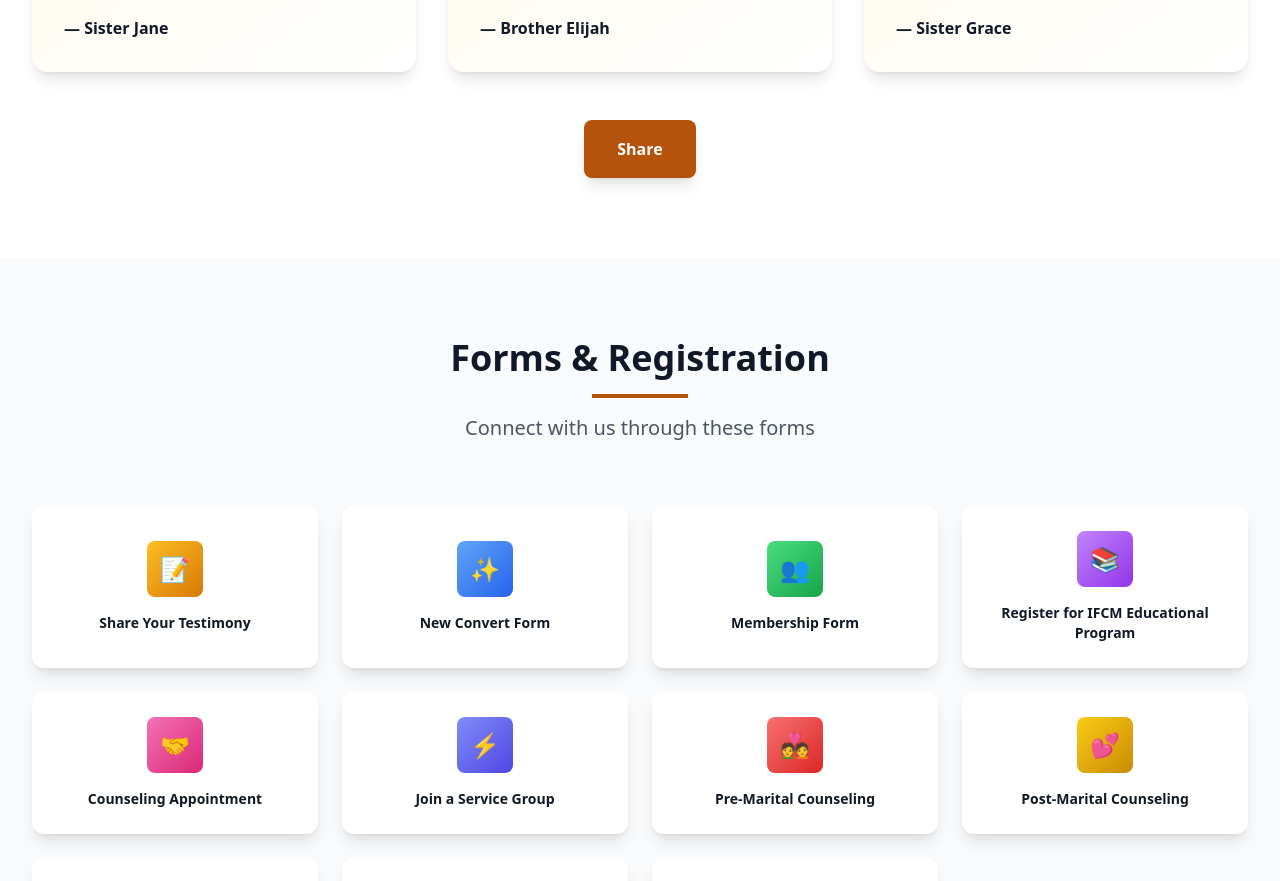
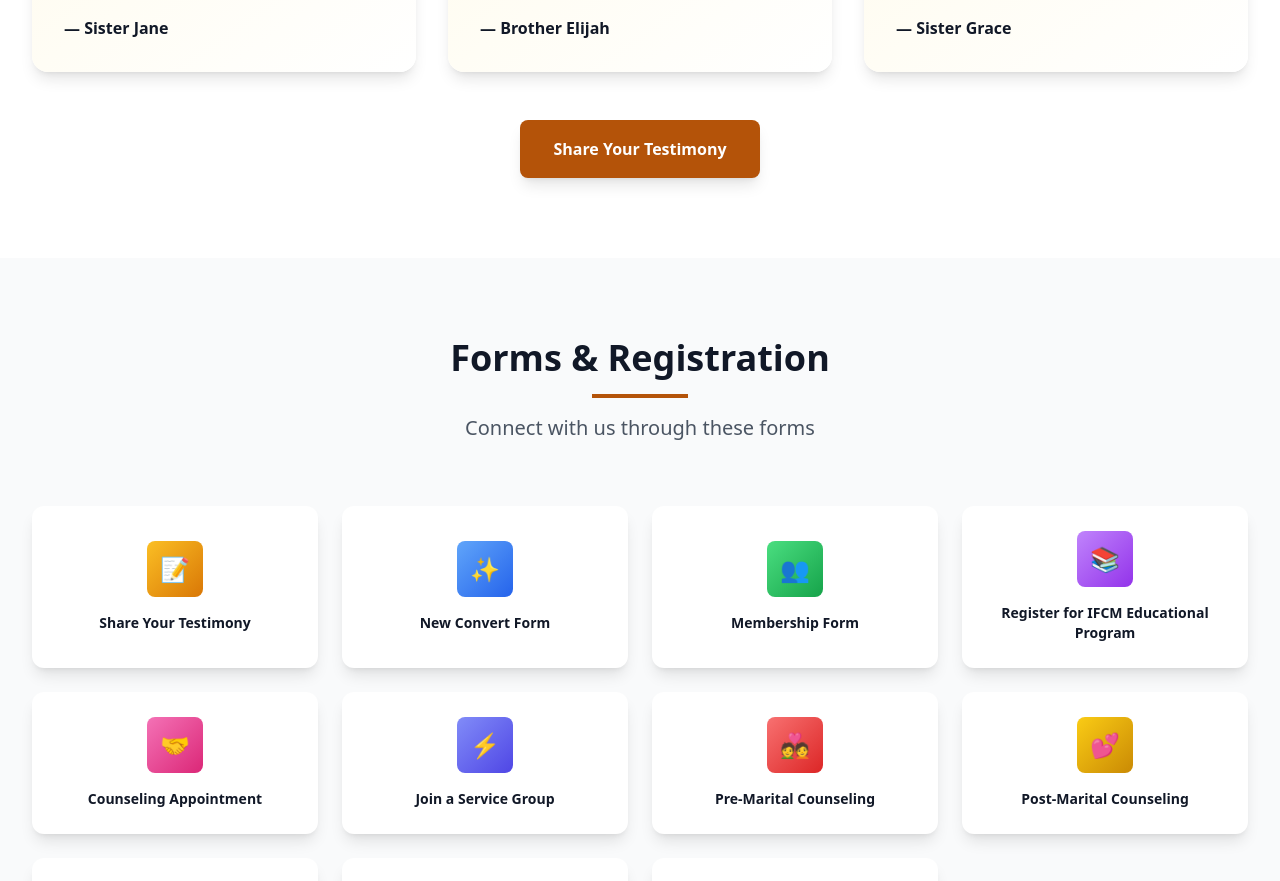
Before and after one commit to davyken/IFCM.com, a React (Vite) app: page / in a window 1280 px wide. Shown: the part 5960-6841 px from the top of the page. Built offline with nearby package versions, Linux system fonts and the light colour scheme.

Commit message:
youtube url link changed

```diff
--- a/src/App.jsx
+++ b/src/App.jsx
@@ -231,7 +231,7 @@ function Footer({ scrollToSection }) {
               <a href="https://www.facebook.com/increasingfaithofchristministryinternational?mibextid=ZbWKwL" className="w-8 h-8 bg-gray-800 rounded-full flex items-center justify-center hover:bg-amber-700 transition-colors">
                 <Facebook size={16} />
               </a>
-              <a href="https://www.youtube.com/@increasingfaithofchristmin150" className="w-8 h-8 bg-gray-800 rounded-full flex items-center justify-center hover:bg-amber-700 transition-colors">
+              <a href="https://www.youtube.com/@increasingfaithofchristmin1504" className="w-8 h-8 bg-gray-800 rounded-full flex items-center justify-center hover:bg-amber-700 transition-colors">
                 <Youtube size={16} />
               </a>
               <a href="https://instagram.com/ifcministry" className="w-8 h-8 bg-gray-800 rounded-full flex items-center justify-center hover:bg-amber-700 transition-colors">
--- a/src/components/HomePage.jsx
+++ b/src/components/HomePage.jsx
@@ -92,7 +92,7 @@ function Testimonials({ openFormModal }) {
 
         <div className="text-center mt-12">
           <button onClick={() => openFormModal(t('shareYourTestimony'))} className="bg-amber-700 text-white px-8 py-4 rounded-lg font-semibold hover:bg-amber-800 transition-all shadow-lg">
-            Share
+            Share Your Testimony
           </button>
         </div>
       </div>
```
